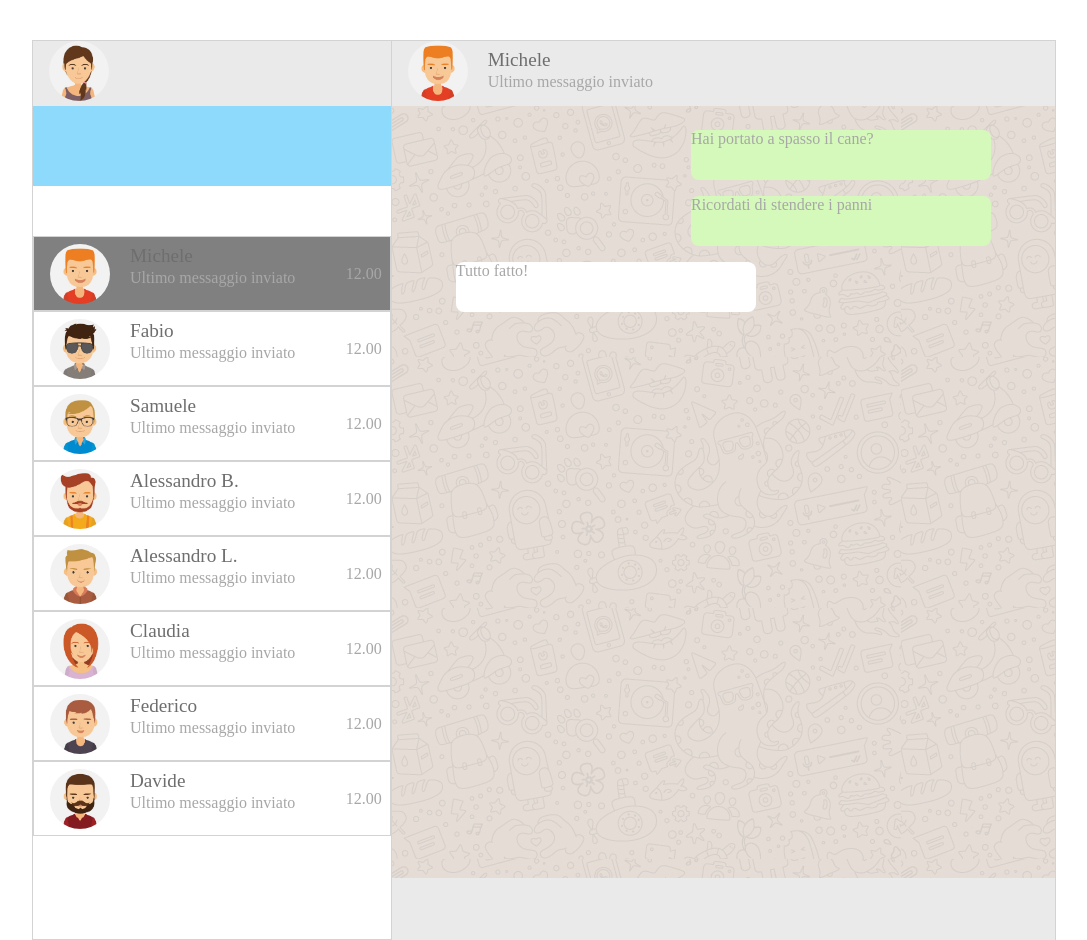
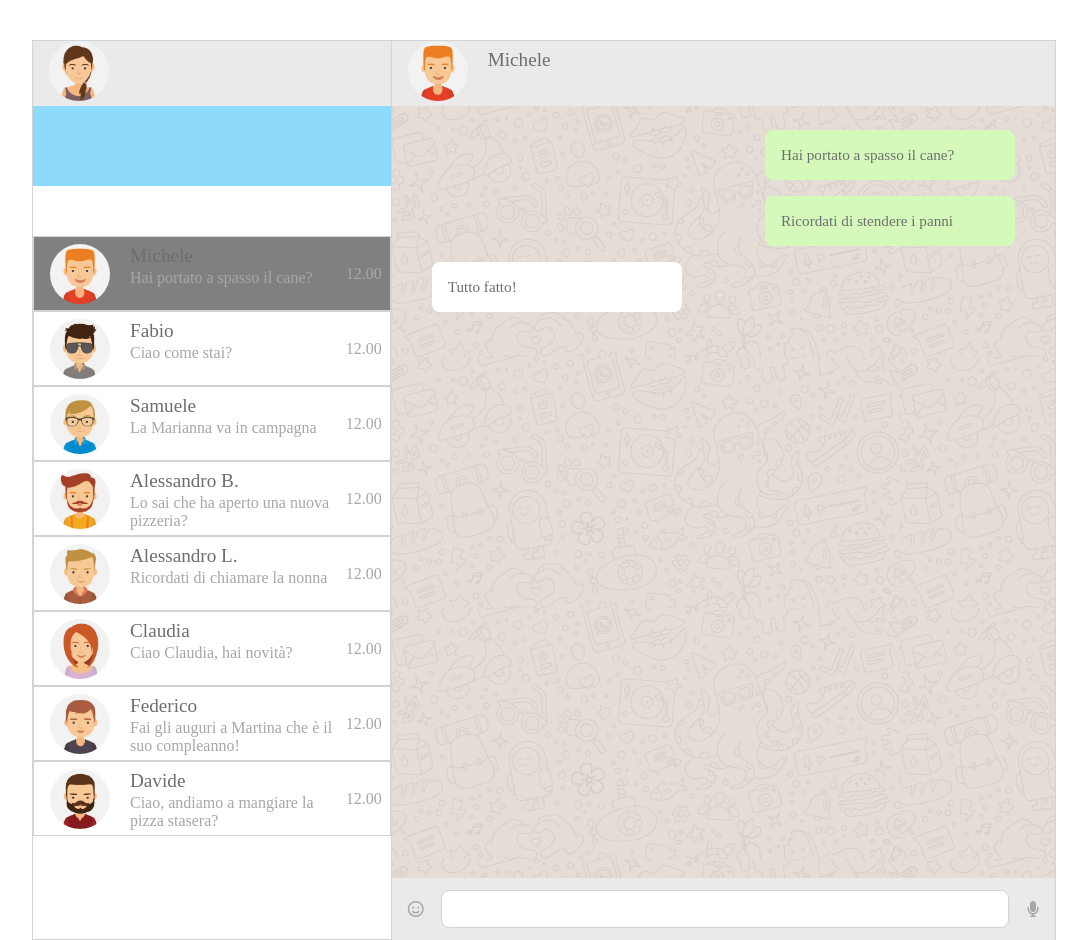
Before and after one commit to ViktorStevanovic/vue-boolzapp, a plain HTML site: page index.html in a window 1280 px wide. Shown: the whole page, without its empty margins (96-1183 px from the left). Drawn offline with nearby package versions, Linux system fonts and the light colour scheme.

Commit message:
implemented the answer message agter 1 second

```diff
--- a/css/style.css
+++ b/css/style.css
@@ -77,7 +77,7 @@ img{
 .contact-chat{
     background-image: url(/img/mine.jpg);
     height: 86%;
-    padding: 1rem 4rem;
+    padding: 1rem 2.5rem;
 
 }
 .messages{
@@ -86,11 +86,17 @@ img{
 
 }
 .single-message{
-    height: 50px;
+    /* height: 50px; */
     /* background-color: #D5F9BA; */
-    width: 300px;
+    width: 250px;
     border-radius: .5rem;
     margin: .5rem 0;
+    display: flex;
+    justify-content: start;
+    align-items: center;
+    padding: 1rem 1rem;
+    color: rgb(110, 110, 110);
+    font-size: .95rem;
 }
 .sent{
     background-color: #D5F9BA;
@@ -108,6 +114,17 @@ img{
 .text-side{
     background-color: #EAEAEA;
     height: 62px;
+    display: flex;
+    justify-content: space-between;
+    align-items: center;
+    padding: .75rem 1rem;
+}
+.text-side input{
+    width: 90%;
+    height: 100%;
+    border: 1px solid lightgray;
+    border-radius: .5rem;
+
 }
 
 .active{
--- a/index.html
+++ b/index.html
@@ -23,7 +23,7 @@
                     <img :src="element.avatar" alt="">
                     <div class="contact-info">
                         <p class="contact-name">{{element.name}}</p>
-                        <span>Ultimo messaggio inviato</span>
+                        <span>{{element.messages[0].message}}</span>
                     </div>
                     <div class="time-contact">12.00</div>
                 </article>
@@ -34,7 +34,7 @@
                     <img :src="contacts[activeChat].avatar" alt="">
                     <div class="contact-info">
                         <p class="contact-name">{{contacts[activeChat].name}}</p>
-                        <span>Ultimo messaggio inviato</span>
+                        <span></span>
                     </div>
                 </article>
                 <!-- Chat section -->
@@ -47,7 +47,11 @@
 
                 </article>
 
-                <article class="text-side"></article>
+                <article class="text-side">
+                    <i class="fa-regular fa-face-smile"></i>
+                    <input type="text" v-model="myMessage" @keyup.enter="newMessage(myMessage)">
+                    <i class="fa-solid fa-microphone"></i>
+                </article>
             </div>
         </section>
     </div>
--- a/js/script.js
+++ b/js/script.js
@@ -4,6 +4,7 @@ createApp({
     data() {
         return {
             activeChat: 0,
+            myMessage:'',
             contacts: [
                 {
                     name: 'Michele',
@@ -177,6 +178,25 @@ createApp({
                 this.contacts[i].visible = i === index;
             }
         },
+        answerMessage(){
+            const answerObject = {};
+            answerObject.date = 'now';
+            answerObject.message = 'ok';
+            answerObject.status = 'received';
+            this.contacts[this.activeChat].messages.push(answerObject);
+        },
+        newMessage(message){
+            const messageObject = {};
+            messageObject.date = 'now';
+            messageObject.message = message;
+            messageObject.status = 'sent';
+            this.contacts[this.activeChat].messages.push(messageObject);
+            setTimeout(() => {
+                this.answerMessage()
+              }, 1000)
+        },
+        lastMessage(){
+        }
     },
 
 }).mount('#app');
```
